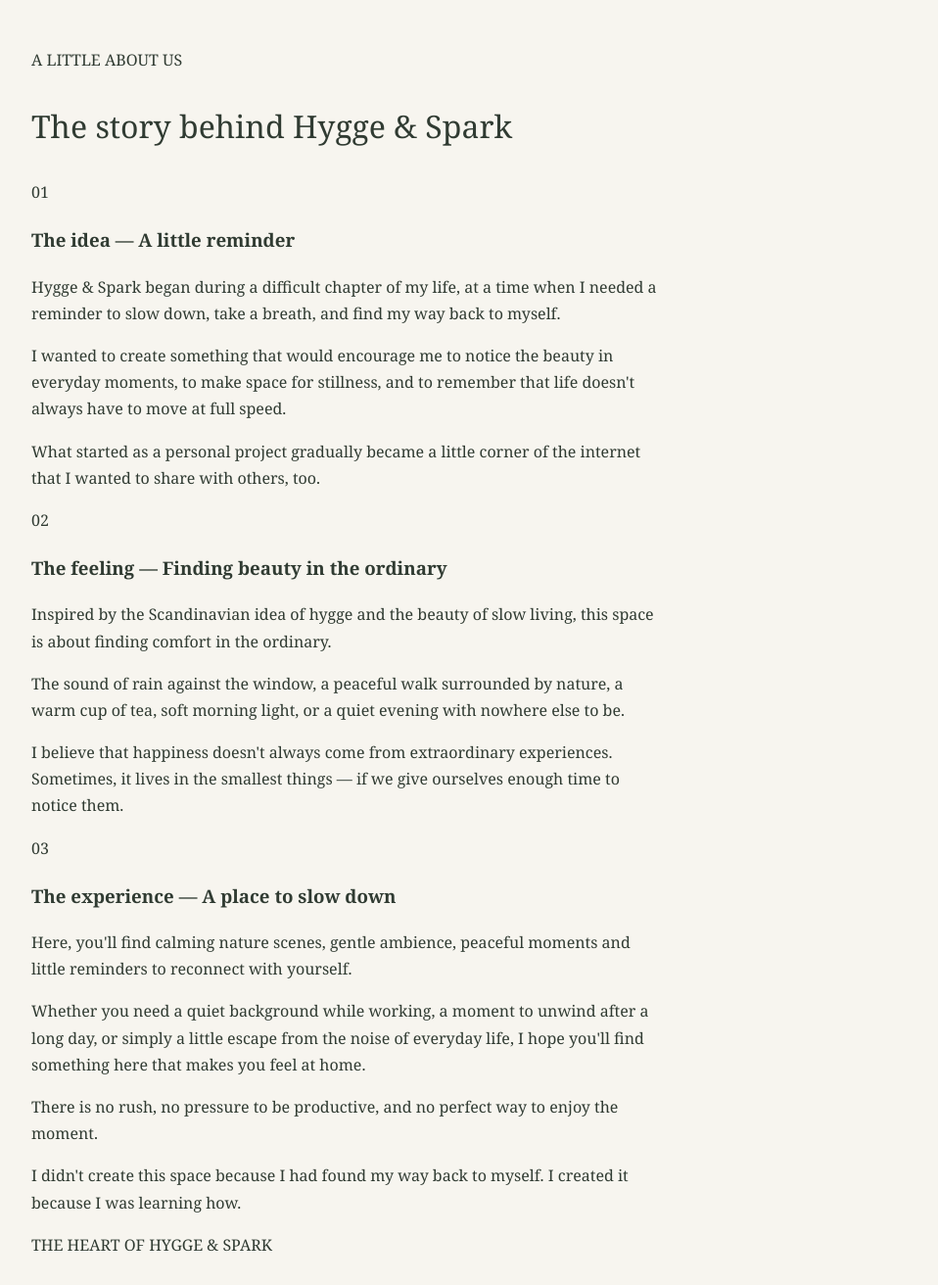
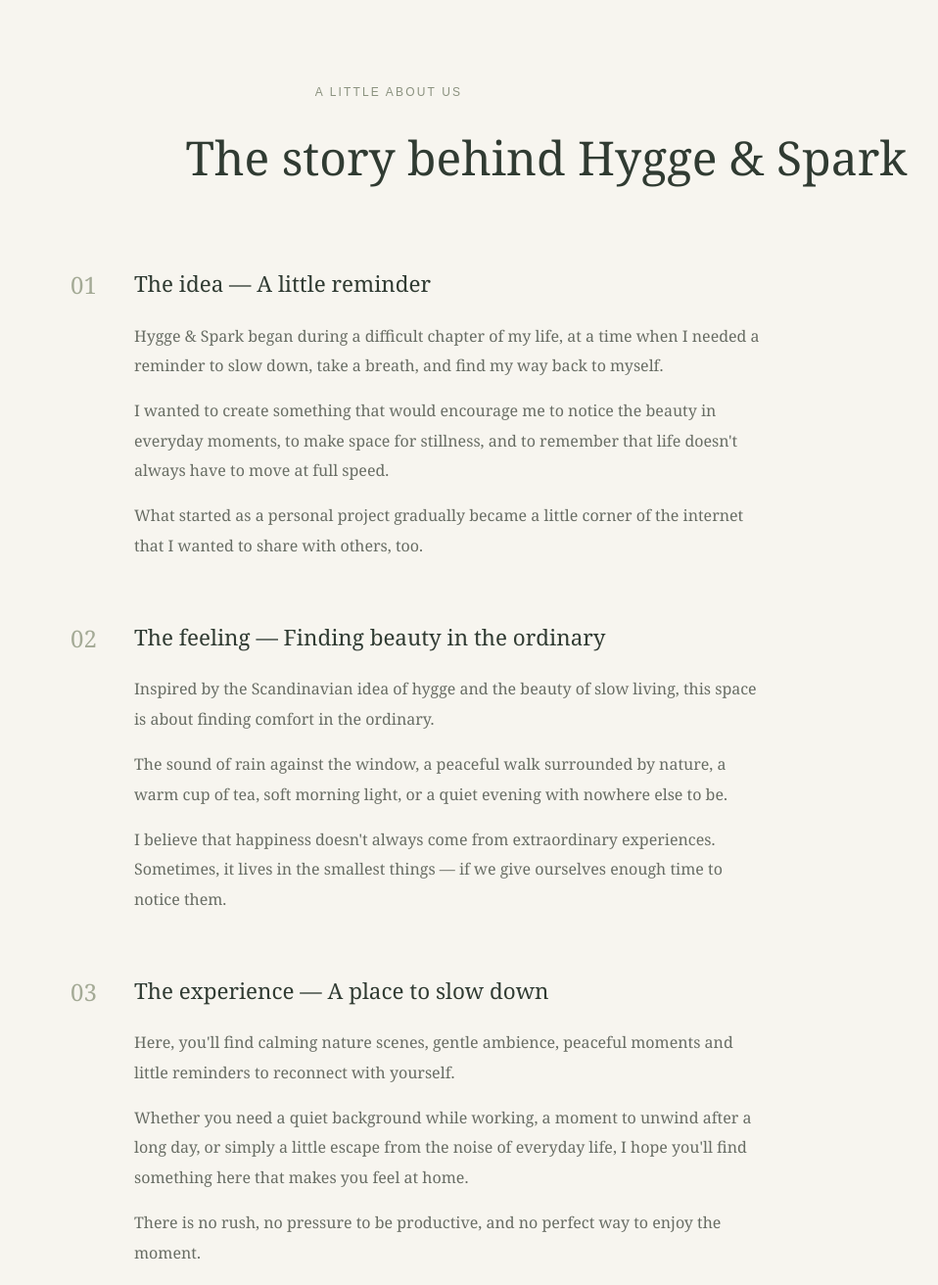
Before and after one commit to doradns/hygge-and-spark-website, a plain HTML site: page index.html in a window 1280 px wide. Shown: the part 800-2112 px from the top of the page at 98% size, without its empty margins (82-1040 px from the left). Drawn offline with Linux system fonts and the light colour scheme.

Commit message:
about update

```diff
--- a/style.css
+++ b/style.css
@@ -202,3 +202,109 @@ footer {
         padding: 28px;
     }
 }
+
+
+/* ABOUT SECTION */
+
+.about {
+    padding: 100px 40px;
+    max-width: 1100px;
+    margin: 0 auto;
+}
+
+.about-intro {
+    text-align: center;
+    margin-bottom: 70px;
+}
+
+.section-label {
+    font-family: Arial, sans-serif;
+    font-size: 0.75rem;
+    letter-spacing: 0.18em;
+    color: #8b927f;
+}
+
+.about-intro h2 {
+    font-size: clamp(2rem, 4vw, 3rem);
+    font-weight: normal;
+    color: #303b32;
+    margin-top: 15px;
+}
+
+.about-content {
+    display: grid;
+    grid-template-columns: 1fr;
+    gap: 45px;
+}
+
+.about-part {
+    position: relative;
+    padding-left: 65px;
+    max-width: 750px;
+}
+
+.about-number {
+    position: absolute;
+    left: 0;
+    top: 0;
+    font-family: Georgia, serif;
+    font-size: 1.5rem;
+    color: #a4aa96;
+}
+
+.about-part h3 {
+    font-size: 1.4rem;
+    font-weight: normal;
+    color: #303b32;
+    margin: 0 0 18px;
+}
+
+.about-part p {
+    color: #686d64;
+    line-height: 1.9;
+    margin-bottom: 15px;
+}
+
+.about-quote {
+    max-width: 850px;
+    margin: 90px auto 0;
+    padding: 55px 35px;
+    text-align: center;
+    background-color: #eeeee7;
+    border-radius: 12px;
+}
+
+.about-quote p {
+    font-family: Georgia, serif;
+    font-size: clamp(1.5rem, 3vw, 2.2rem);
+    font-style: italic;
+    line-height: 1.5;
+    color: #39453a;
+    margin: 0 0 25px;
+}
+
+.about-quote span {
+    font-family: Arial, sans-serif;
+    font-size: 0.7rem;
+    letter-spacing: 0.18em;
+    color: #858b7b;
+}
+
+@media (max-width: 600px) {
+    .about {
+        padding: 65px 22px;
+    }
+
+    .about-part {
+        padding-left: 45px;
+    }
+
+    .about-content {
+        gap: 35px;
+    }
+
+    .about-quote {
+        margin-top: 60px;
+        padding: 35px 22px;
+    }
+}
```
